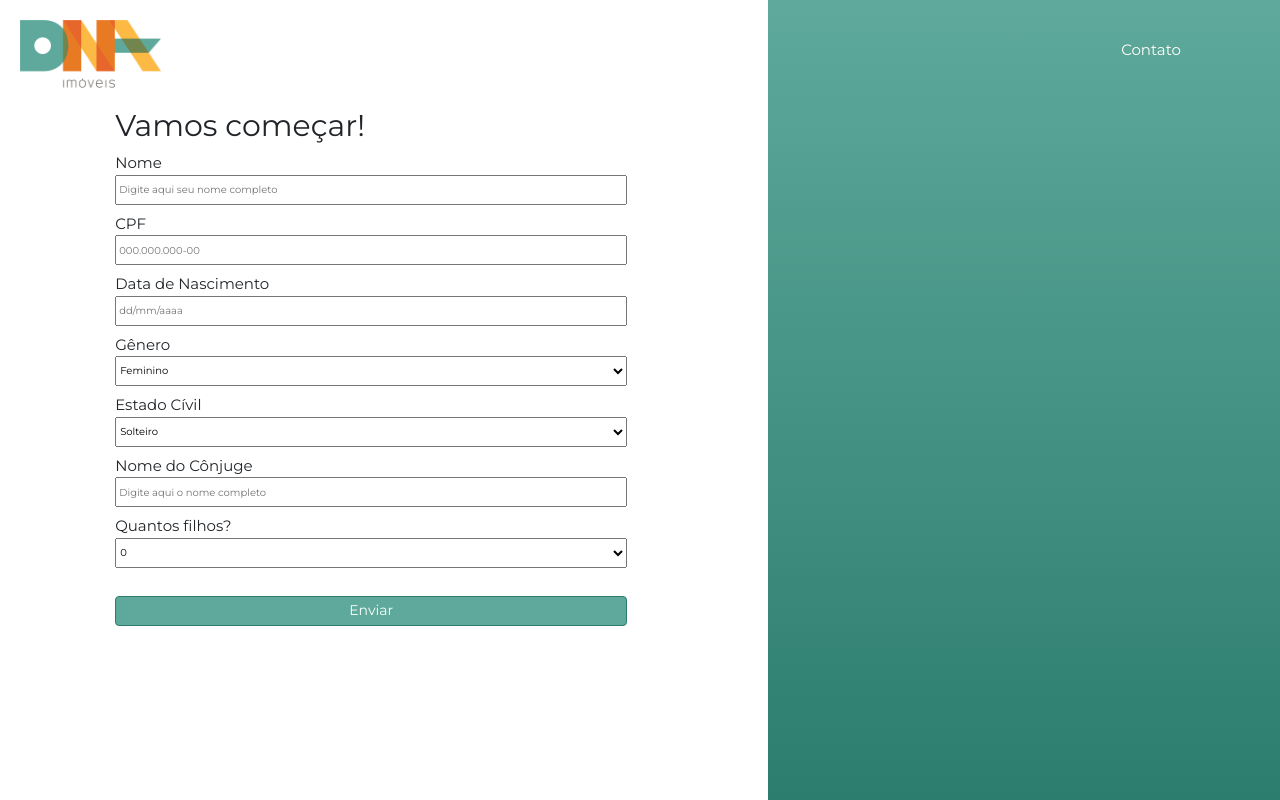
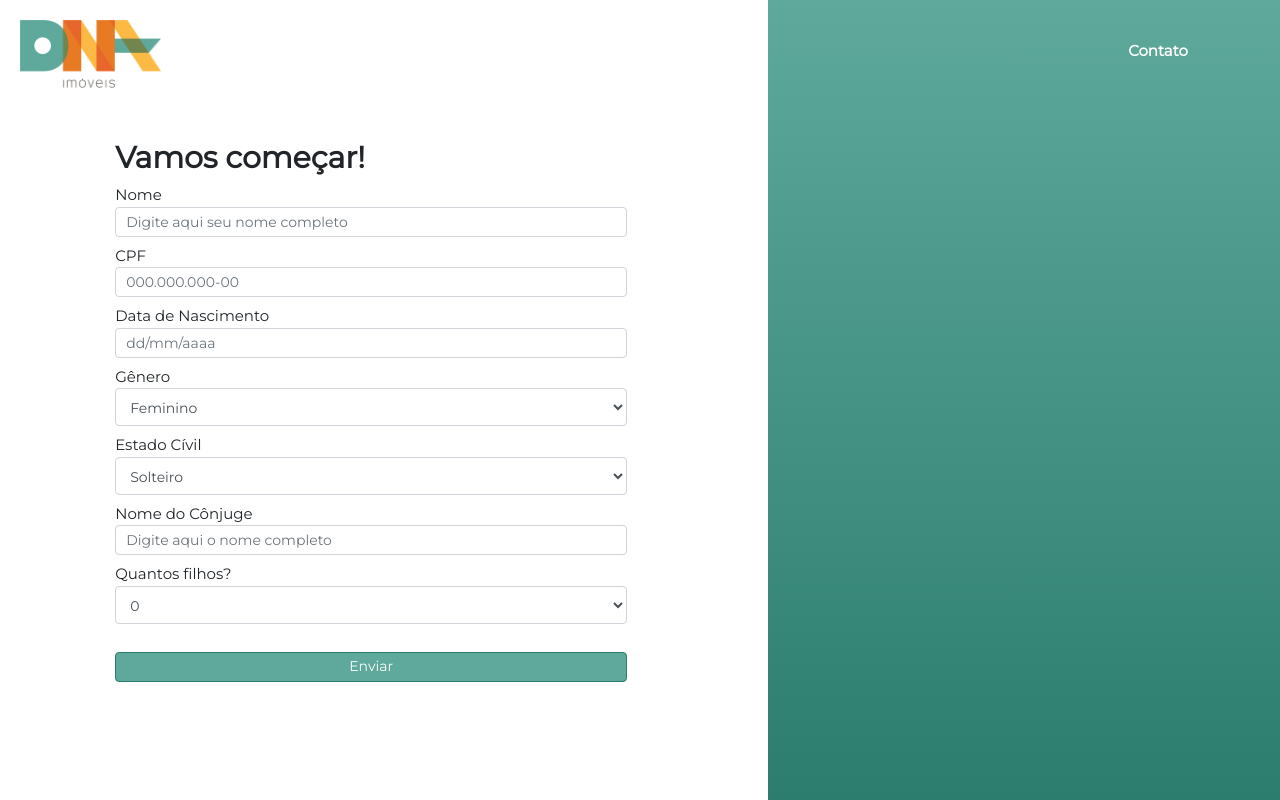
Before and after one commit to jeffverdan/teste-front-dna, a React (Create React App) app: page / in a window 1280 px wide. Built offline with nearby package versions, Linux system fonts and the light colour scheme.

Commit message:
Ajustando Form e Main

```diff
--- a/src/components/Field/Input/index.js
+++ b/src/components/Field/Input/index.js
@@ -1,7 +1,8 @@
 import styled from "styled-components";
 
 const Input = styled.input`
-  font-size: 10px;
+  font-size: 14px;
+  padding: 12px 10px;
   width: 40vw;
   height: 30px;
   @media only screen and (max-width: 719px) {
--- a/src/components/Field/Select/index.js
+++ b/src/components/Field/Select/index.js
@@ -1,7 +1,8 @@
 import styled from "styled-components";
 
 const Select = styled.select`
-  font-size: 10px;
+  font-size: 14px;
+  padding: 10px 10px;
   width: 40vw;
   height: 30px;
   @media only screen and (max-width: 719px) {
--- a/src/components/Field/index.js
+++ b/src/components/Field/index.js
@@ -8,14 +8,14 @@ import Button from "./Button";
 const Text = ({ label, type, name, placeholder }) => (
   <Label>
     <Content>{ label }</Content>
-    <Input type={ type } name={ name }  placeholder={ placeholder } />
+    <Input className="form-control" type={ type } name={ name }  placeholder={ placeholder } />
   </Label>
 )
 
 const SelectComponent = ({ label, name, value1, value2, value3, value4 }) => (
   <Label>
     <Content>{ label }</Content>
-    <Select name={ name }>
+    <Select className="form-control" name={ name }>
       <option value={ value1 }>{ value1 }</option>
       <option value={ value2 }>{ value2 }</option>
       <option value={ value3 }>{ value3 }</option>
--- a/src/components/Header/Label/index.js
+++ b/src/components/Header/Label/index.js
@@ -4,6 +4,7 @@ const Label = styled.label`
   display: flex;
   align-items: center;
   margin-left: 20px;
+  margin-bottom: 40px;
 `;
 
 export default Label;
--- a/src/components/Header/index.js
+++ b/src/components/Header/index.js
@@ -8,7 +8,7 @@ import Label from "./Label";
 const Logo = () => (
   <Label>
     <Img src={ logoColor } />
-    <Links href="">Contato</Links>
+    <Links className="badge btn" href="">Contato</Links>
   </Label>
 )
 
--- a/src/components/Title.js
+++ b/src/components/Title.js
@@ -3,6 +3,7 @@ import styled from "styled-components";
 const Title = styled.h1`
   margin-left: 9vw;
   font-size: 30px;
+  font-weight: bold;
 `;
 
 export default Title;
```
Also changed, not shown: src/components/Header/Links/index.js (line endings or trailing spaces).
